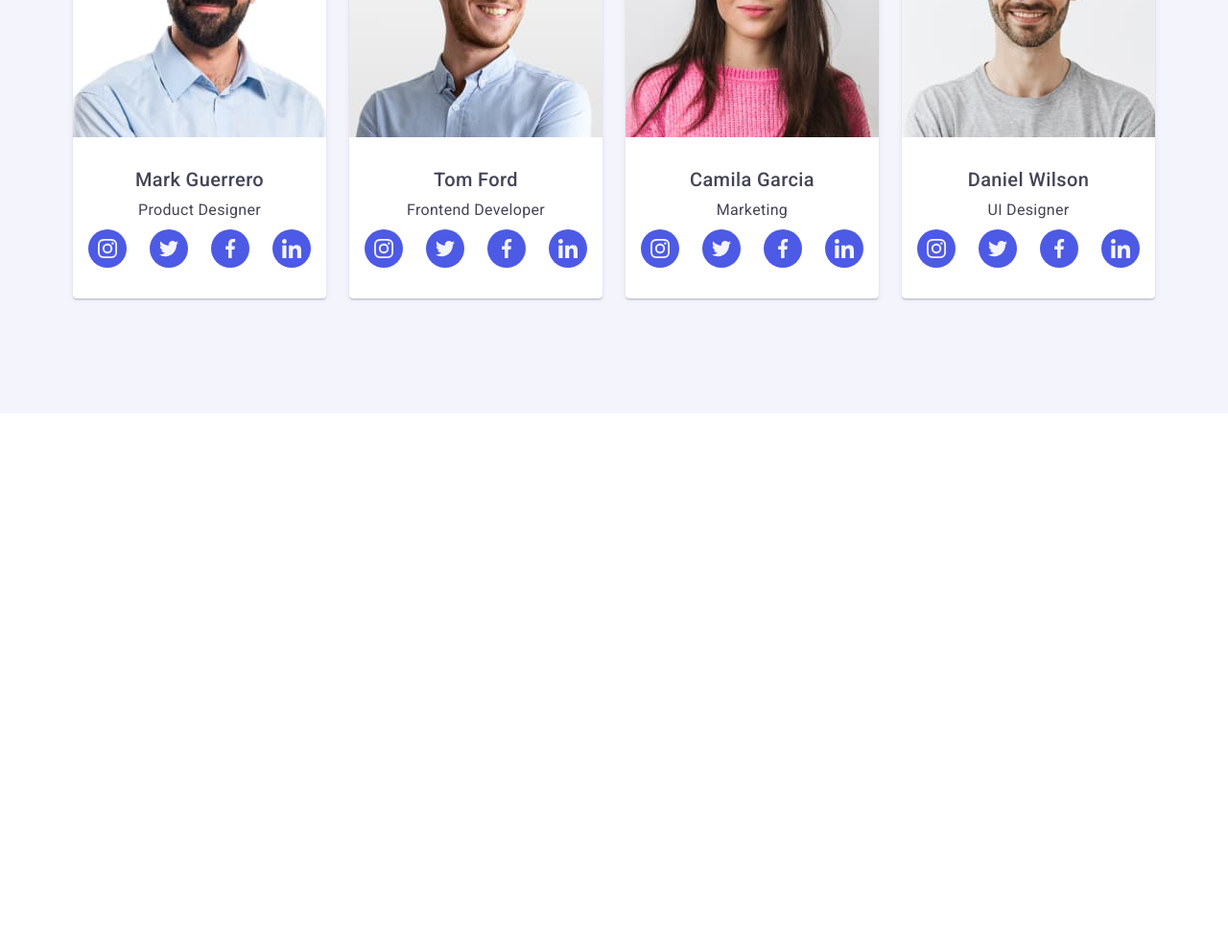
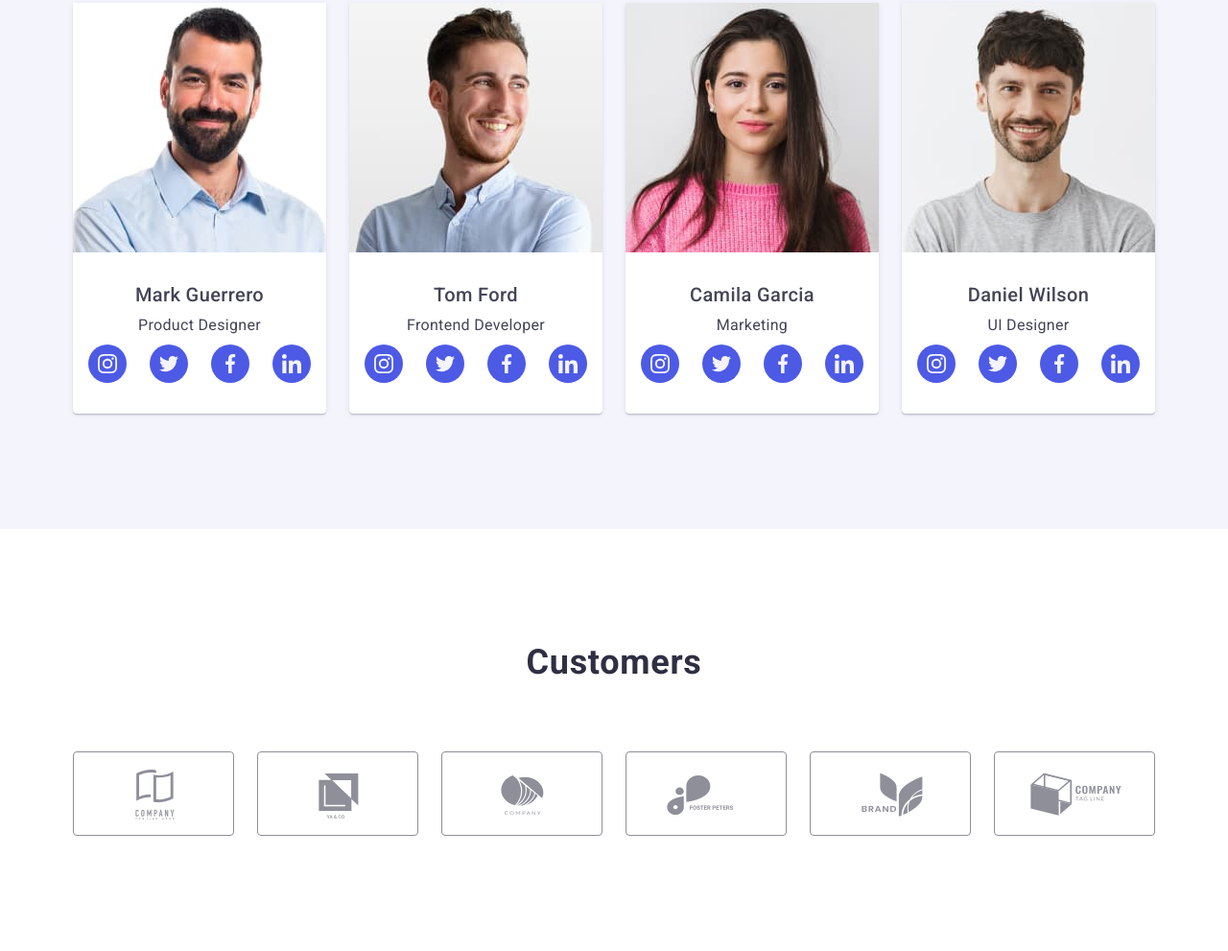
Before and after one commit to OlenaItaly/goit-markup-hw-07, a plain HTML site: page index.html in a window 1280 px wide. Shown: the part 1849-2840 px from the top of the page at 96% size. Before the commit the page ends 2280 px from the top, so only its background shows below. Drawn offline with nearby package versions, Linux system fonts and the light colour scheme.

Commit message:
hw7-var4
hero-customers

```diff
--- a/css/media-deckstop.css
+++ b/css/media-deckstop.css
@@ -64,7 +64,7 @@
 
 /* ------section WORK----- */
 .work {
-  display: inline;
+  display: block;
   padding-bottom: 120px;
 }
 .work .list {
@@ -97,6 +97,20 @@
   width: calc((100% - 72px) / 4);
 }
 
+/* ---------section CUSTOMERS-------- */
+.customers .conteiner {
+  width: 1158px;
+ }
+.customers {
+  padding-top: 120px;
+  padding-bottom: 120px;
+}
+.customers .title-h-two {
+  margin-bottom: 72px;
+}
+.customers-list {
 
+   justify-content: space-between;
 
 }
+}
--- a/css/media-tablet.css
+++ b/css/media-tablet.css
@@ -30,4 +30,23 @@
     row-gap: 64px;
     column-gap: 24px;
  }
+
+ /* ----section CUSTOMERS------- */
+ .customers .conteiner {
+  width: 582px;
+ }
+
+ .customers-list {
+  row-gap: 72px;
+  column-gap: 24px;
+ }
+
+ .customers-item {
+  width: 168px;
+
 }
+
+.customers-link {
+   width: 168px;
+}
+}
--- a/css/styles.css
+++ b/css/styles.css
@@ -459,8 +459,8 @@ body {
 }
 /* ================= CUSTOMERS=============== */
 .customers {
-  padding-top: 120px;
-  padding-bottom: 120px;
+  padding-top: 96px;
+  padding-bottom: 96px;
 }
 .customers .title-h-two {
   margin-bottom: 72px;
@@ -468,16 +468,18 @@ body {
 .customers-list {
   display: flex;
   align-items: center;
-  justify-content: space-between;
+  flex-wrap: wrap;
+ row-gap: 72px;
+ column-gap: 16px;
 }
 .customers-item {
-  width: 168px;
+  width: 190px;
   height: 88px;
 }
 
 .customers-link {
   display: flex;
-  width: 168px;
+  width: 190px;
   height: 88px;
   border: 1px solid var(--colore-customers-icon);
   border-radius: 4px;
--- a/index.html
+++ b/index.html
@@ -333,7 +333,7 @@
           </ul>
         </div>
       </section>
-      <!-- <section class="customers">
+      <section class="customers">
         <div class="conteiner">
           <h2 class="title-h-two">Customers</h2>
           <ul class="customers-list list">
@@ -381,7 +381,7 @@
             </li>
           </ul>
         </div>
-      </section> -->
+      </section>
     </main>
     <!-- <footer class="footer">
       <div class="conteiner">
```
